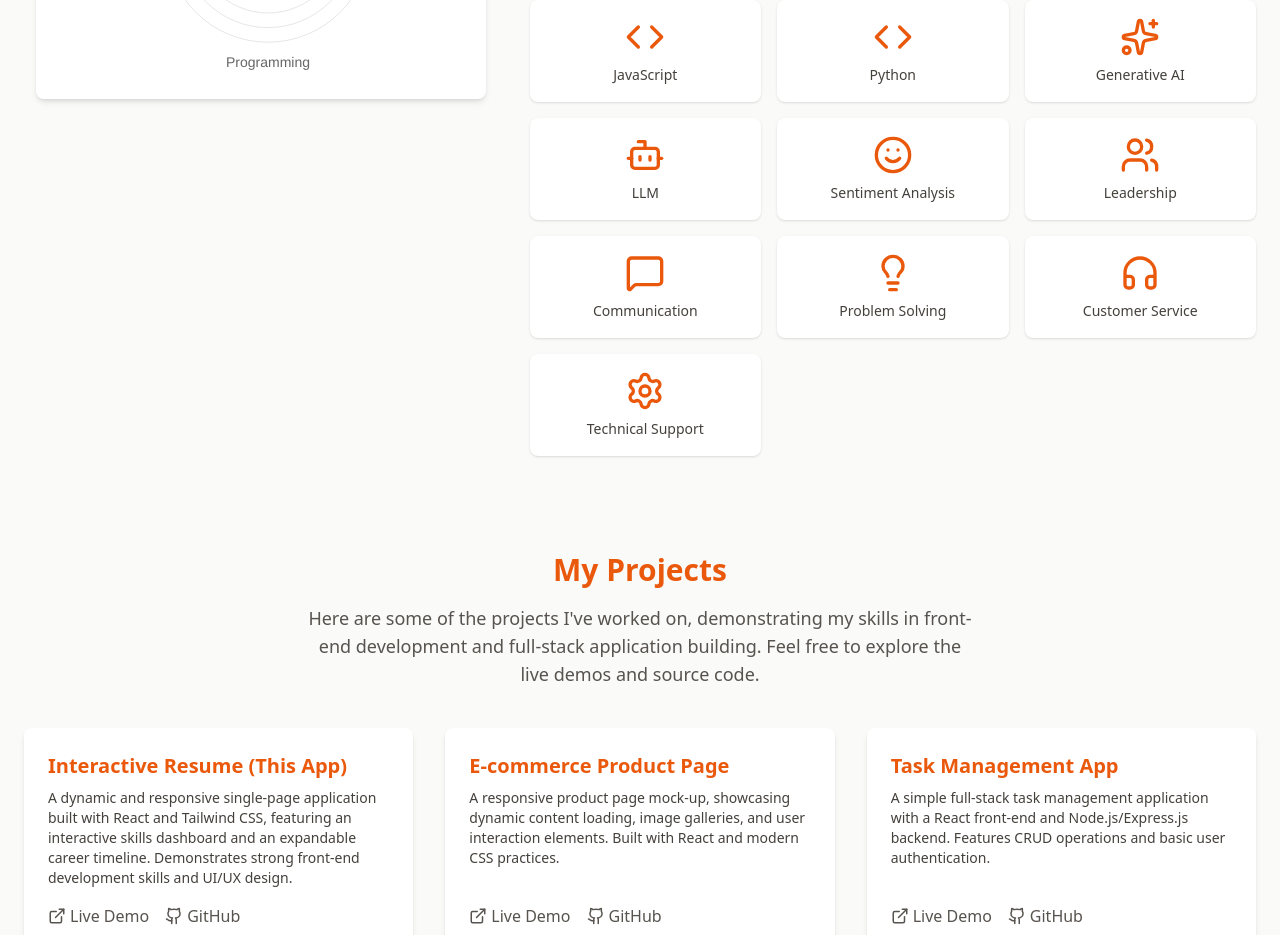
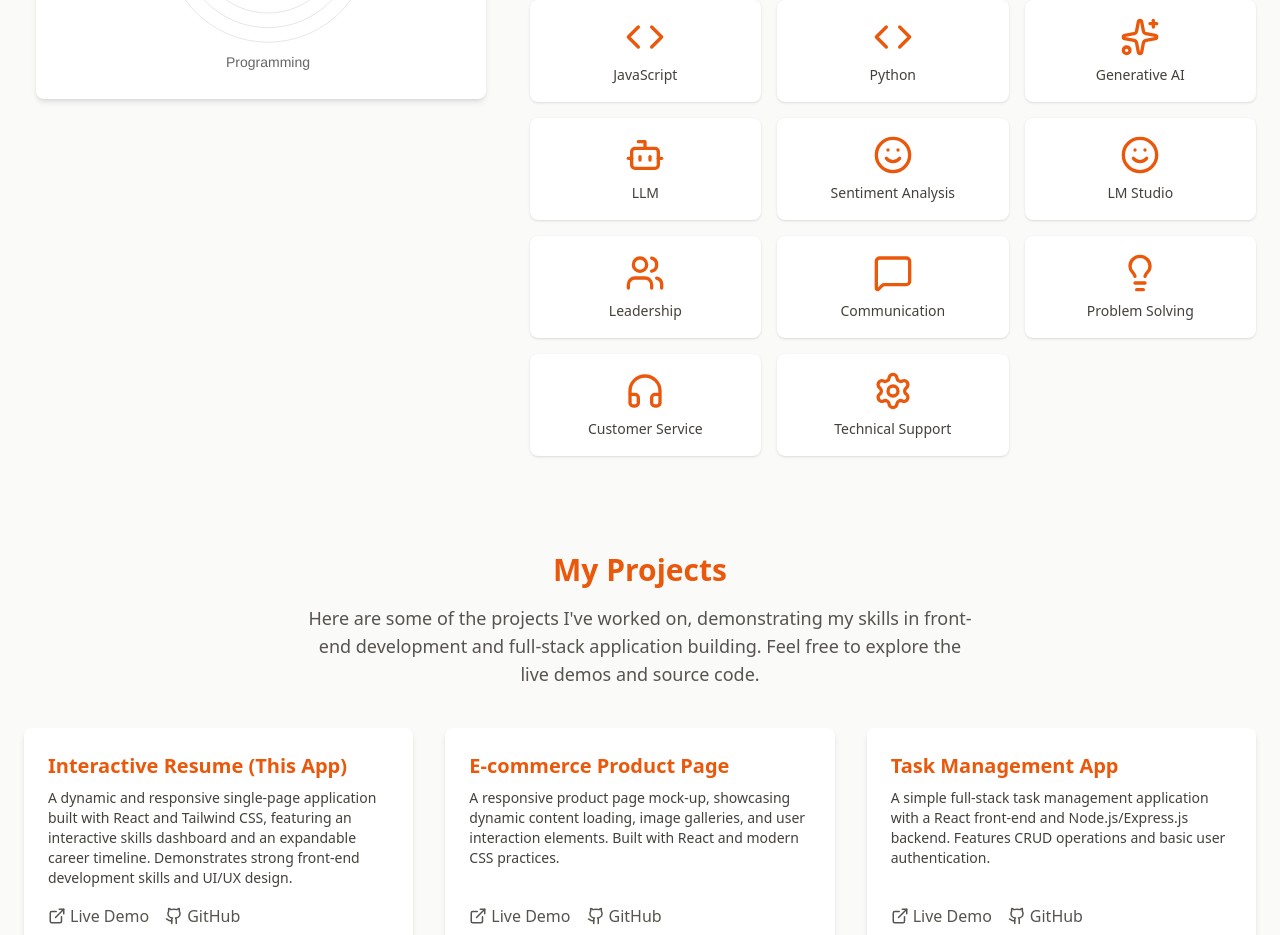
Before and after one commit to asriomar/asri25, a React (Vite) app: page / in a window 1280 px wide. Shown: the part 1220-2155 px from the top of the page. Built offline with nearby package versions, Linux system fonts and the light colour scheme.

Commit message:
Update App.jsx

```diff
--- a/src/App.jsx
+++ b/src/App.jsx
@@ -64,6 +64,7 @@ const App = () => {
             { name: "Generative AI", icon: <Sparkles size={40} /> },
             { name: "LLM", icon: <Bot size={40} /> },
             { name: "Sentiment Analysis", icon: <Smile size={40} /> },
+             { name: "LM Studio", icon: <Smile size={40} /> },
         ],
         soft: [
             { name: "Leadership", icon: <Users size={40} /> },
```
